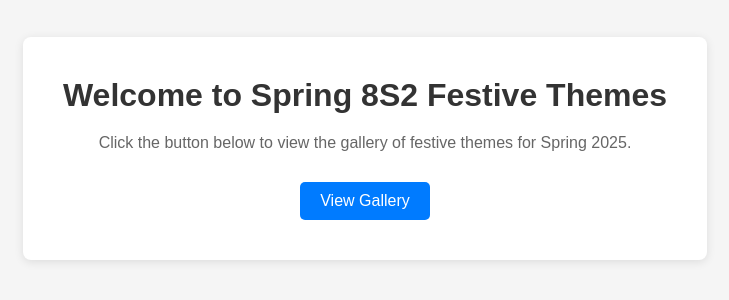
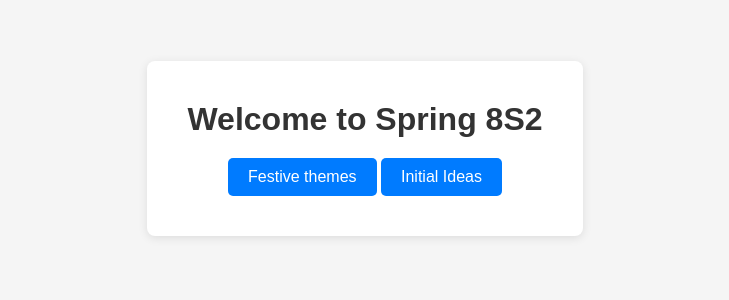
Before and after one commit to beatsaway/2025SpringDT, a plain HTML site: page index.html in a window 1280 px wide. Shown: the part 252-552 px from the top of the page, without its empty margins (275-1004 px from the left). Drawn offline with Linux system fonts and the light colour scheme.

Commit message:
Update index.html

```diff
--- a/index.html
+++ b/index.html
@@ -55,9 +55,9 @@
 </head>
 <body>
     <div class="container">
-        <h1>Welcome to Spring 8S2 Festive Themes</h1>
-        <p>Click the button below to view the gallery of festive themes for Spring 2025.</p>
-        <a href="spring8S2.html" class="btn">View Gallery</a>
+        <h1>Welcome to Spring 8S2</h1>
+        <a href="spring8S2.html" class="btn">Festive themes</a>
+        <a href="spring8S2initialideas.html" class="btn">Initial Ideas</a>
     </div>
 </body>
 </html>
```
